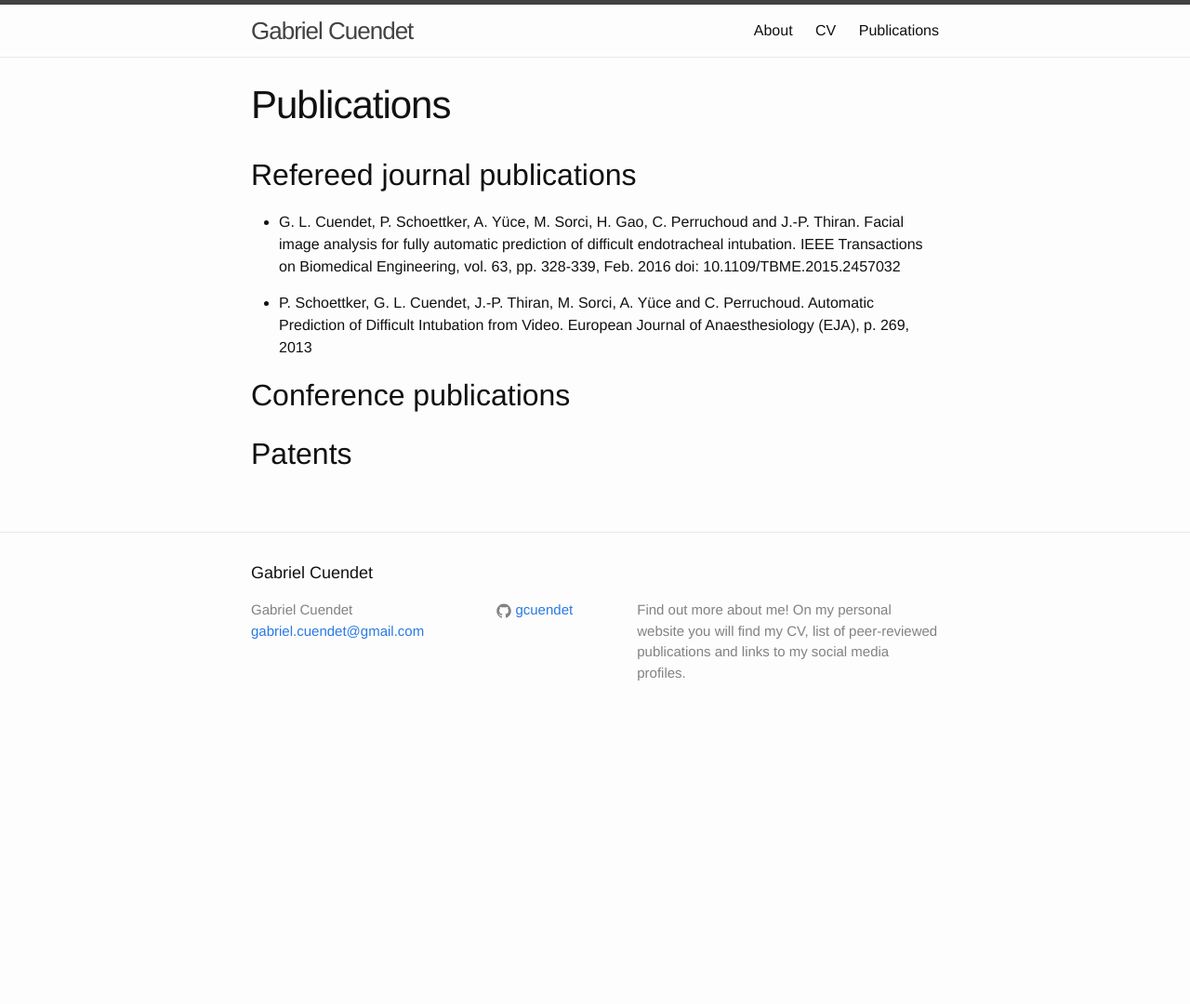
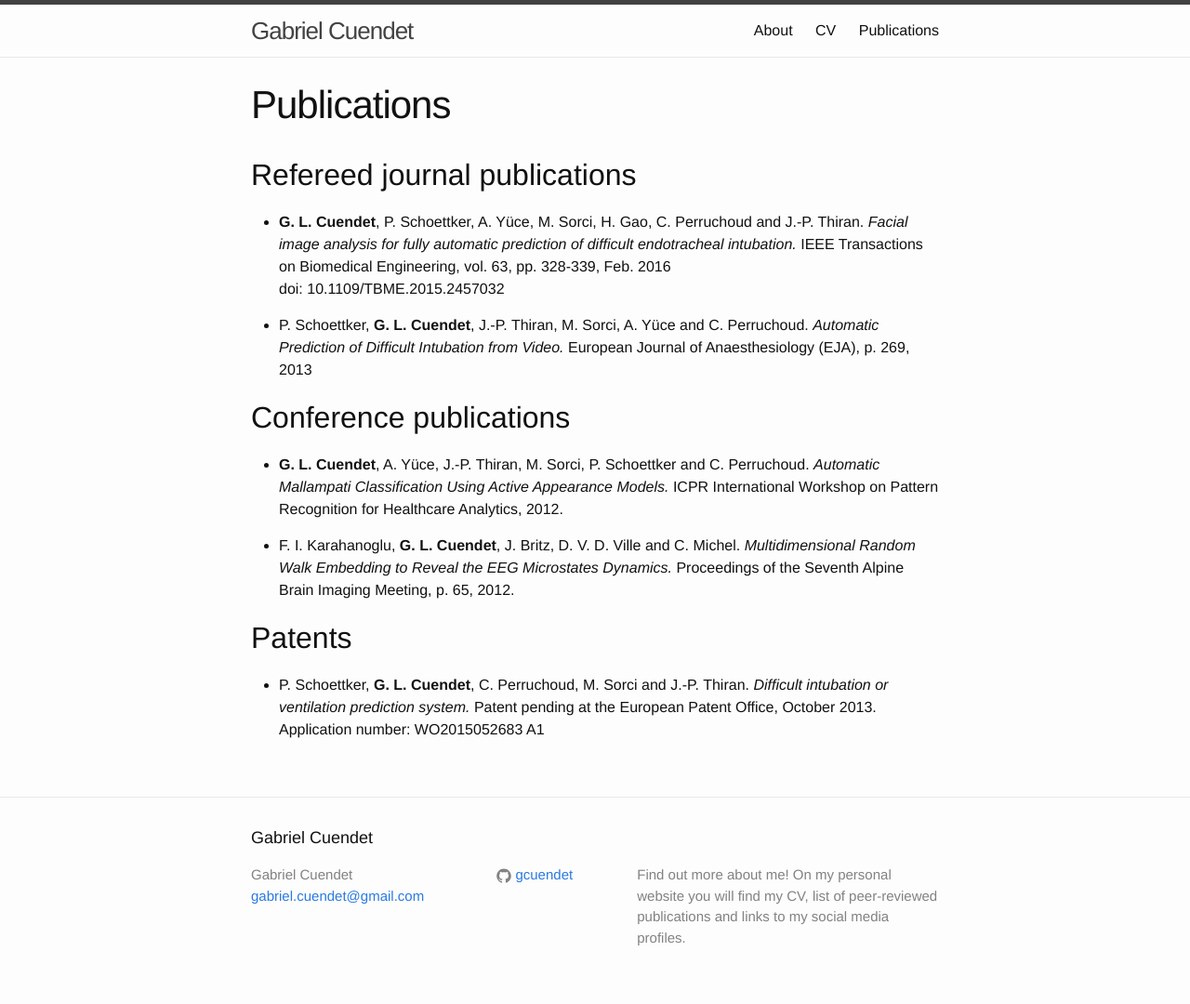
Before and after one commit to gcuendet/gcuendet.github.io, a Jekyll site: the page built from publications.md, in a window 1280 px wide. Shown: the whole page at 93% size. Built offline with Jekyll 4.4.1, drawn with Linux system fonts in a browser that asks for light colours; before the commit the page ends 900 px from its top, so only the background shows below that.

Commit message:
Update content

```diff
--- a/publications.md
+++ b/publications.md
@@ -5,15 +5,28 @@ permalink: /publications/
 ---
 ## Refereed journal publications
 
-* G. L. Cuendet, P. Schoettker, A. Yüce, M. Sorci, H. Gao, C. Perruchoud and J.-P. Thiran.
-Facial image analysis for fully automatic prediction of difficult endotracheal intubation.
-IEEE Transactions on Biomedical Engineering, vol. 63, pp. 328-339, Feb. 2016
+* __G. L. Cuendet__, P. Schoettker, A. Yüce, M. Sorci, H. Gao, C. Perruchoud and J.-P. Thiran.
+_Facial image analysis for fully automatic prediction of difficult endotracheal intubation._
+IEEE Transactions on Biomedical Engineering, vol. 63, pp. 328-339, Feb. 2016\\
 doi: 10.1109/TBME.2015.2457032
 
-* P. Schoettker, G. L. Cuendet, J.-P. Thiran, M. Sorci, A. Yüce and C. Perruchoud.
-Automatic Prediction of Difficult Intubation from Video.
+* P. Schoettker, __G. L. Cuendet__, J.-P. Thiran, M. Sorci, A. Yüce and C. Perruchoud.
+_Automatic Prediction of Difficult Intubation from Video._
 European Journal of Anaesthesiology (EJA), p. 269, 2013
 
 ## Conference publications
 
+* __G. L. Cuendet__, A. Yüce, J.-P. Thiran, M. Sorci, P. Schoettker and C. Perruchoud.
+_Automatic Mallampati Classification Using Active Appearance Models._
+ICPR International Workshop on Pattern Recognition for Healthcare Analytics, 2012.
+
+* F. I. Karahanoglu, __G. L. Cuendet__, J. Britz, D. V. D. Ville and C. Michel.
+_Multidimensional Random Walk Embedding to Reveal the EEG Microstates Dynamics._
+Proceedings of the Seventh Alpine Brain Imaging Meeting, p. 65, 2012.
+
 ## Patents
+
+* P. Schoettker, __G. L. Cuendet__, C. Perruchoud, M. Sorci and J.-P. Thiran.
+_Difficult intubation or ventilation prediction system._
+Patent pending at the European Patent Office, October 2013.\\
+Application number: WO2015052683 A1
```
